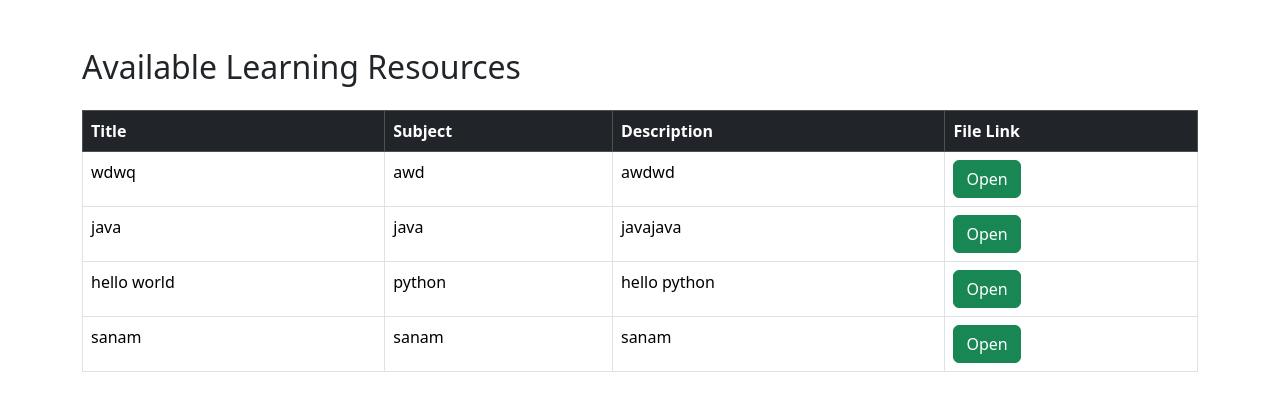
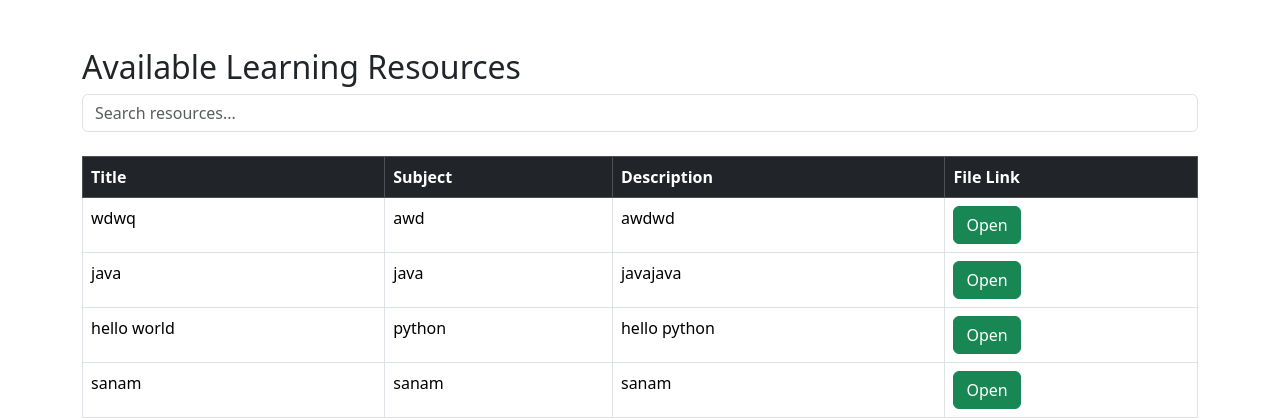
Before and after one commit to AakashLimbbu/freelearn, a Django app: page /resources/ in a window 1280 px wide. Shown: the top 420 px of the page. Run offline with Django 5.2, Linux system fonts and the light colour scheme; data comes from the database, SQL or seed files in the repository; both versions use the stored data as it was after the commit.

Commit message:
Added resource search functionality

```diff
--- a/learning/templates/learning/resources.html
+++ b/learning/templates/learning/resources.html
@@ -9,7 +9,15 @@
 <div class="container mt-5">
 
     <h2>Available Learning Resources</h2>
+    <form method="GET" class="mb-4">
 
+    <input
+        type="text"
+        name="search"
+        class="form-control"
+        placeholder="Search resources...">
+
+</form>
     <table class="table table-bordered mt-4">
 
         <thead class="table-dark">
--- a/learning/views.py
+++ b/learning/views.py
@@ -128,16 +128,22 @@ def my_resources(request):
     )
 def resources(request):
 
+    search = request.GET.get('search')
+
     resources = Resource.objects.filter(
         status='approved'
     )
 
+    if search:
+
+        resources = resources.filter(
+            title__icontains=search
+        )
+
     return render(
         request,
         'learning/resources.html',
-        {
-            'resources': resources
-        }
+        {'resources': resources}
     )
 def admin_resources(request):
 
```
Also changed, not shown: db.sqlite3.
